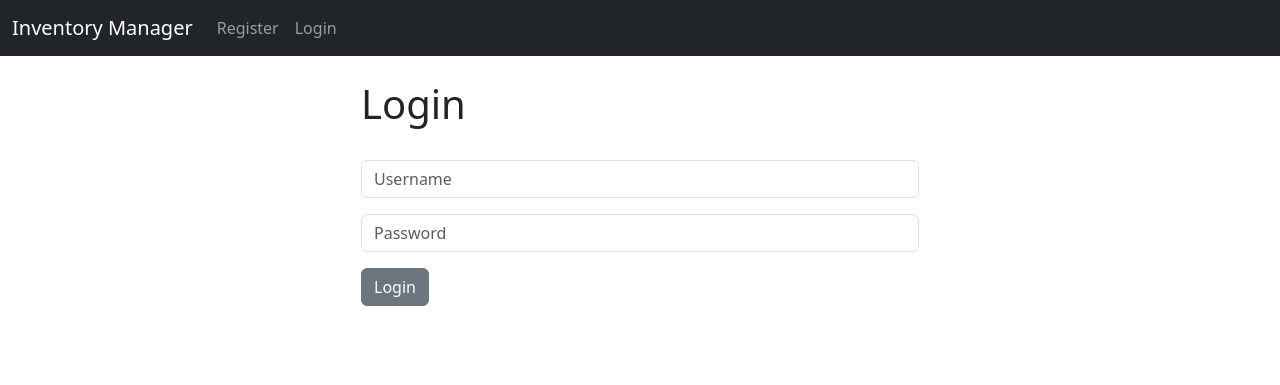
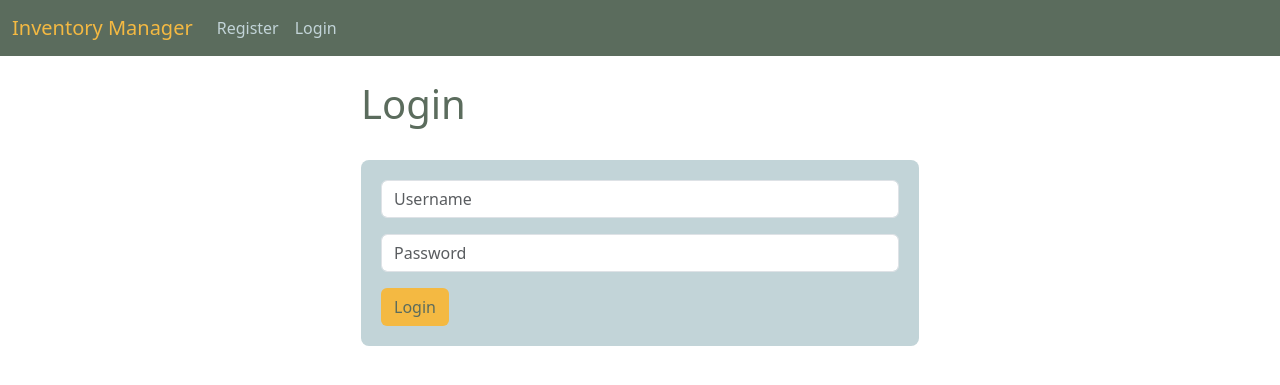
Before and after one commit to HrishikeshBadve/Inventory-Management, a Django app: page / in a window 1280 px wide. Shown: the top 385 px of the page. Run offline with Django 5.2, Linux system fonts and the light colour scheme.

Commit message:
UI Changes

```diff
--- a/website/templates/base.html
+++ b/website/templates/base.html
@@ -1,10 +1,44 @@
 <!doctype html>
 <html lang="en">
   <head>
+
+    <link href="https://fonts.googleapis.com/css2?family=Open+Sans:wght@400;600&display=swap" rel="stylesheet">
+
+
+    <style>
+      :root {
+        --primary-color: #5b6c5d;
+        --secondary-color: #c2d4d8;
+        --accent-color: #f4b942;
+        --text-color: #333;
+        --font-family: 'Open Sans', sans-serif;
+      }
+
+      body {
+        font-family: var(--font-family);
+        color: var(--text-color);
+      }
+
+      .navbar, .footer {
+        background-color: var(--primary-color);
+      }
+
+      .btn-primary {
+        background-color: var(--accent-color);
+        border-color: var(--accent-color);
+      }
+
+      .btn-primary:hover {
+        background-color: darken(var(--accent-color), 10%);
+        border-color: darken(var(--accent-color), 10%);
+      }
+
+    </style>
+
     <meta charset="utf-8">
     <meta name="viewport" content="width=device-width, initial-scale=1">
     <title>Inventory</title>
-    <link href="https://cdn.jsdelivr.net/npm/bootstrap@5.3.3/dist/css/bootstrap.min.css" rel="stylesheet" integrity="sha384-QWTKZyjpPEjISv5WaRU9OFeRpok6YctnYmDr5pNlyT2bRjXh0JMhjY6hW+ALEwIH" crossorigin="anonymous">
+    <link href="https://cdn.jsdelivr.net/npm/bootstrap@5.3.3/dist/css/bootstrap.min.css" rel="stylesheet">
   </head>
   <body>
     {% include 'navbar.html' %}
@@ -23,6 +57,6 @@
     </div>
 
 
-    <script src="https://cdn.jsdelivr.net/npm/bootstrap@5.3.3/dist/js/bootstrap.bundle.min.js" integrity="sha384-YvpcrYf0tY3lHB60NNkmXc5s9fDVZLESaAA55NDzOxhy9GkcIdslK1eN7N6jIeHz" crossorigin="anonymous"></script>
+    <script src="https://cdn.jsdelivr.net/npm/bootstrap@5.3.3/dist/js/bootstrap.bundle.min.js"></script>
   </body>
 </html>
--- a/website/templates/home.html
+++ b/website/templates/home.html
@@ -1,15 +1,12 @@
 {% extends 'base.html' %}
 
-{%block content%}
-
-
+{% block content %}
 
 {% if user.is_authenticated %}
 
-
-
-<table class="table table-striped table-hover table-bordered">
-  <thead class="table-dark">
+<div class="table-responsive">
+  <table class="table table-striped table-hover">
+    <thead class="thead-dark">
       <tr>
         <th scope="col">ID</th>
         <th scope="col">Serial Number</th>
@@ -21,48 +18,38 @@
       </tr>
     </thead>
     <tbody>
-
       {% if records %}
-	{%for record in records %}
+        {% for record in records %}
           <tr>
-			<td><a href="{% url 'record' record.id %}"> {{ record.id }} </a></td>
-			<td>{{ record.serial_num }} </td>
-			<td>{{ record.name }} </td>
-			<td>{{ record.desc }} </td>
-			<td>{{ record.quant }} </td>
-			<td>{{ record.location }} </td>
-			<td>{{ record.created_at }} </td>
+            <td><a href="{% url 'record' record.id %}">{{ record.id }}</a></td>
+            <td>{{ record.serial_num }}</td>
+            <td>{{ record.name }}</td>
+            <td>{{ record.desc }}</td>
+            <td>{{ record.quant }}</td>
+            <td>{{ record.location }}</td>
+            <td>{{ record.created_at }}</td>
           </tr>
         {% endfor %}
       {% endif %}
-
-
     </tbody>
   </table>
-
-
-
+</div>
 
 {% else %}
+
 <div class="col-md-6 offset-md-3">
-<h1>Login</h1>
-</br>
-<form method="POST" action="{% url 'home' %}">
+  <h1 style="color: var(--primary-color);">Login</h1>
+  <br/>
+  <form method="POST" action="{% url 'home' %}" style="background-color: var(--secondary-color); padding: 20px; border-radius: 8px;">
     {% csrf_token %}
-
     <div class="mb-3">
-    <input type="text" class="form-control" name="username", placeholder="Username" required>
-
+      <input type="text" class="form-control" name="username" placeholder="Username" required>
     </div>
     <div class="mb-3">
-
-    <input type="password" class="form-control" name="password", placeholder="Password" required>
+      <input type="password" class="form-control" name="password" placeholder="Password" required>
     </div>
-  <button type="submit" class="btn btn-secondary">Login</button>
-
-
+    <button type="submit" class="btn" style="background-color: var(--accent-color); color: var(--primary-color);">Login</button>
   </form>
-
 </div>
 
 {% endif %}
--- a/website/templates/navbar.html
+++ b/website/templates/navbar.html
@@ -1,6 +1,6 @@
-<nav class="navbar navbar-expand-lg navbar-dark bg-dark">
+<nav class="navbar navbar-expand-lg navbar-light" style="background-color: var(--primary-color);">
   <div class="container-fluid">
-    <a class="navbar-brand" href="{% url 'home' %}">Inventory Manager</a>
+    <a class="navbar-brand" href="{% url 'home' %}" style="color: var(--accent-color);">Inventory Manager</a>
     <button class="navbar-toggler" type="button" data-bs-toggle="collapse" data-bs-target="#navbarSupportedContent" aria-controls="navbarSupportedContent" aria-expanded="false" aria-label="Toggle navigation">
       <span class="navbar-toggler-icon"></span>
     </button>
@@ -10,20 +10,20 @@
         {% if user.is_authenticated %}
 
         <li class="nav-item">
-          <a class="nav-link" href="{% url 'add_record' %}">Add Record</a>
+          <a class="nav-link" href="{% url 'add_record' %}" style="color: var(--secondary-color);">Add Record</a>
         </li>
 
         <li class="nav-item">
-          <a class="nav-link" href="{% url 'logout' %}">Logout</a>
+          <a class="nav-link" href="{% url 'logout' %}" style="color: var(--secondary-color);">Logout</a>
         </li>
 
         {% else %}
 
         <li class="nav-item">
-          <a class="nav-link" href="{% url 'register' %}">Register</a>
+          <a class="nav-link" href="{% url 'register' %}" style="color: var(--secondary-color);">Register</a>
         </li>
         <li class="nav-item">
-          <a class="nav-link" href="{% url 'home' %}">Login</a>
+          <a class="nav-link" href="{% url 'home' %}" style="color: var(--secondary-color);">Login</a>
         </li>
 
         {% endif %}
```
Also changed, not shown: website/templates/add_record.html (+11 -11 lines), website/templates/record.html (+16 -22 lines), website/templates/register.html (+7 -5 lines), website/templates/update_record.html (+9 -9 lines). Lines whose indentation alone changed are shown as unchanged.
